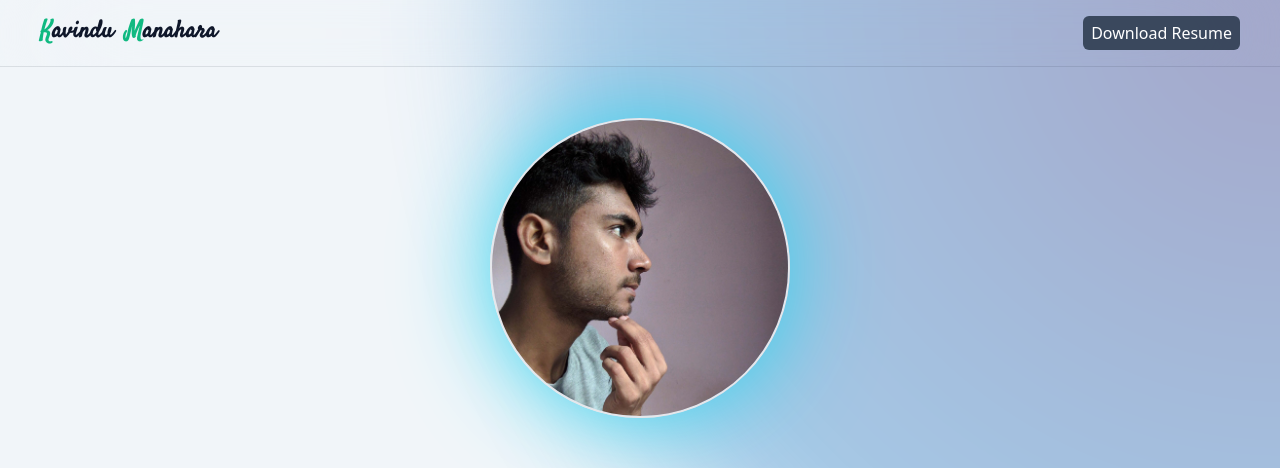
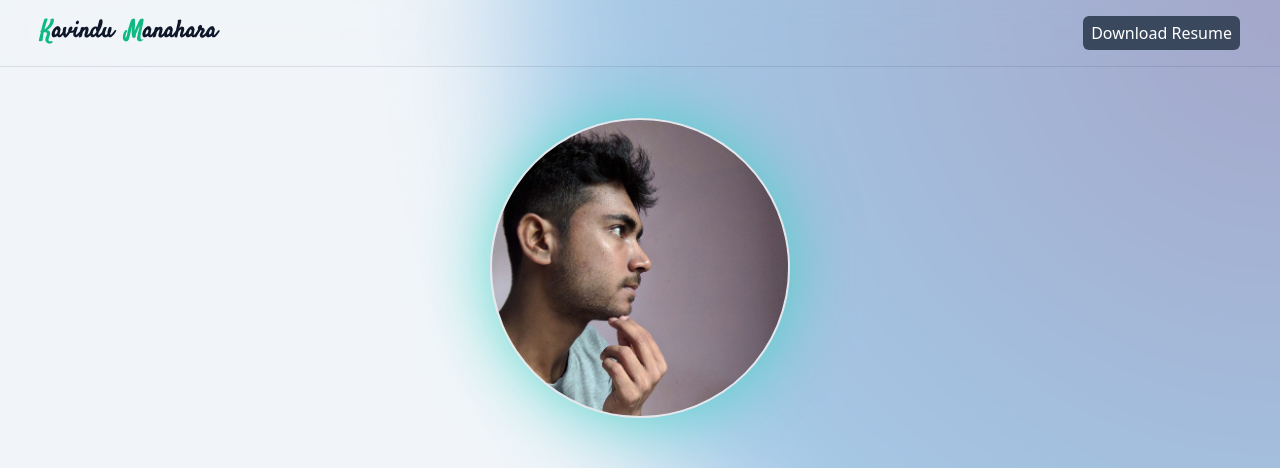
Before and after one commit to kavindu-mane/Portfolio, a React (Create React App) app: page / in a window 1280 px wide. Shown: the top 468 px of the page. Built offline with nearby package versions, Linux system fonts and the light colour scheme; a web font is replaced by a local one.

Commit message:
default theme change

```diff
--- a/public/index.html
+++ b/public/index.html
@@ -1,5 +1,5 @@
 <!DOCTYPE html>
-<html lang="en" class = "dark">
+<html lang="en">
   <head>
     <meta charset="utf-8" />
     <link rel="icon" href="%PUBLIC_URL%/favicon.ico" />
--- a/src/components/IntroSection/IntroSection.jsx
+++ b/src/components/IntroSection/IntroSection.jsx
@@ -25,7 +25,7 @@ const IntroSection = () => {
           <img
             src={myImage}
             alt="my-pic"
-            className="mb-10 h-[200px] w-[200px] rounded-full border-2 shadow-[0_0_6rem_-5px_#22d3ee] sm:mb-20 sm:h-[300px] sm:w-[300px]"
+            className="mb-10 h-[200px] w-[200px] animate-profileBorder rounded-full border-2 sm:mb-20 sm:h-[300px] sm:w-[300px]"
           />
 
           <h1 className="font-satisfy text-2xl sm:text-3xl md:text-4xl">
```
